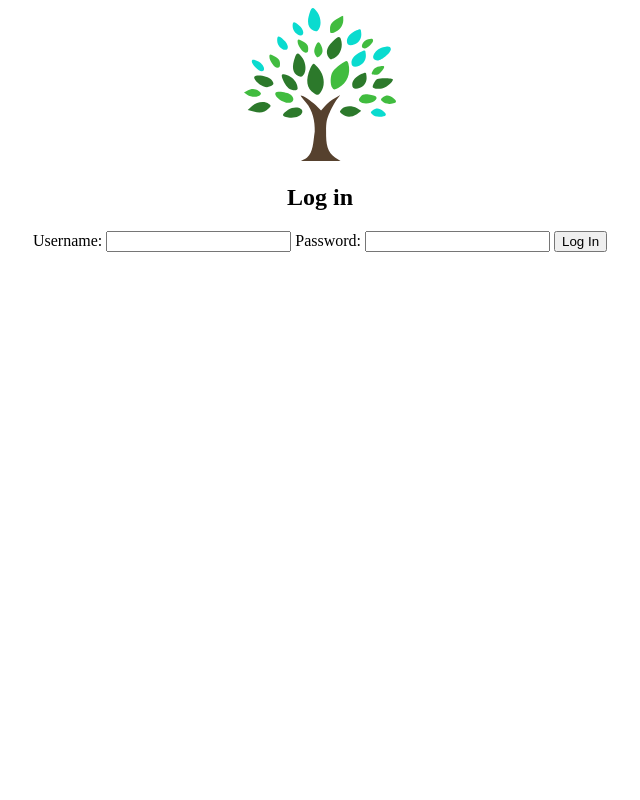
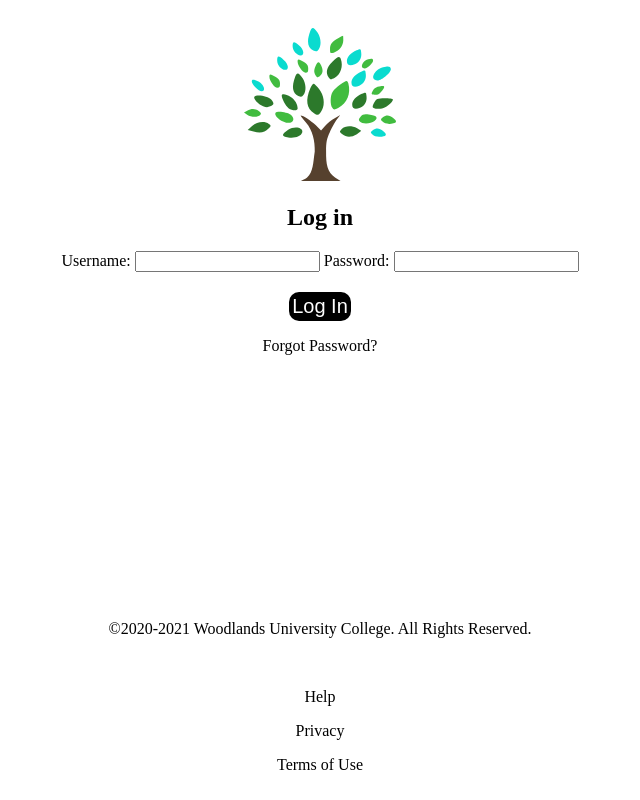
Before and after one commit to MarkSmith9/group_project, a PHP site: page / in a window 1280 px wide. Shown: the whole page, without its empty margins (320-960 px from the left). Run offline with PHP 8.4, Linux system fonts and the light colour scheme.

Commit message:
completed log in system

```diff
--- a/public/index.php
+++ b/public/index.php
@@ -11,8 +11,8 @@ if ($_POST["username"] === "admin" && $_POST["password"] === "admin") {
 }
 }
 if (isset($_SESSION["loggedin"])) { //checks that the user is logged in
-	$title = 'WUC - home'; //sets the title
-	$content = '<h2>Welcome Back, Admin</h2>';
+	header("Location: splash.php");
+	die();
 }
 else { //displays an access denied if the user is not logged in
   $title = 'WUC - Log in';
@@ -25,8 +25,13 @@ else { //displays an access denied if the user is not logged in
  <input required type="text" name="username" />
  <label>Password: </label>
  <input required type="password" name="password" />
- <input required type="submit" name="submit" value="Log In" />
-</form>
+<br>
+ <input required type="submit" name="submit" class="button" value="Log In" />
+<br><p>Forgot Password?</p>
+</div>
+</form> <div class="bottom login">
+<p>©2020-2021 Woodlands University College. All Rights Reserved.</p> <br>
+<p> Help </p> <p> Privacy </p> <p> Terms of Use </p>
 </div>
 ';
   if (isset($_POST['username']) && isset($_POST['password'])) {
--- a/public/splash.php
+++ b/public/splash.php
@@ -4,8 +4,8 @@ session_start(); //used to start the session - has to be on the first line
 //connecting to database
 require '../database.php';
 
-if (isset($_SESSION["admin"])) { //checks that the user is logged in
-	$title = 'logged in'; //sets the title
+if (isset($_SESSION["loggedin"])) { //checks that the user is logged in
+	$title = 'WUC - home'; //sets the title
 	$content = 'test';//sets the content inside the page
 }
 else { //displays an access denied if the user is not logged in
--- a/public/style.css
+++ b/public/style.css
@@ -1,3 +1,30 @@
+.button {
+	color: white;
+	border: solid;
+	border-radius: 10px;
+	font-size: 20px;
+	margin-top: 20px;
+	border: none;
+	background-color: black;
+	outline: none;
+	padding: 3px;
+}
+.bottom {
+	position: fixed;
+	width: 500px;
+	bottom: 0;
+	left: 0;
+	right: 0;
+}
+.grid {
+	display: grid;
+	grid-gap: 1px;
+	grid-template-columns: repeat(3, 1fr);
+}
+
+div > div {
+	padding: 10px;
+}
 .login {
 	margin-left: auto;
 	margin-right: auto;
@@ -60,7 +87,8 @@
 	/*buttons in the navigation bar*/
 	border: none; /*remove border*/
 	background: none; /*remove background*/
-	margin: 0 0 10px /*adds margin below of the navigation button, might also be needed for push down to work*/;
+	margin: 0 0 10px
+		/*adds margin below of the navigation button, might also be needed for push down to work*/;
 }
 .container {
 }
```
Lines whose indentation alone changed are shown as unchanged.
